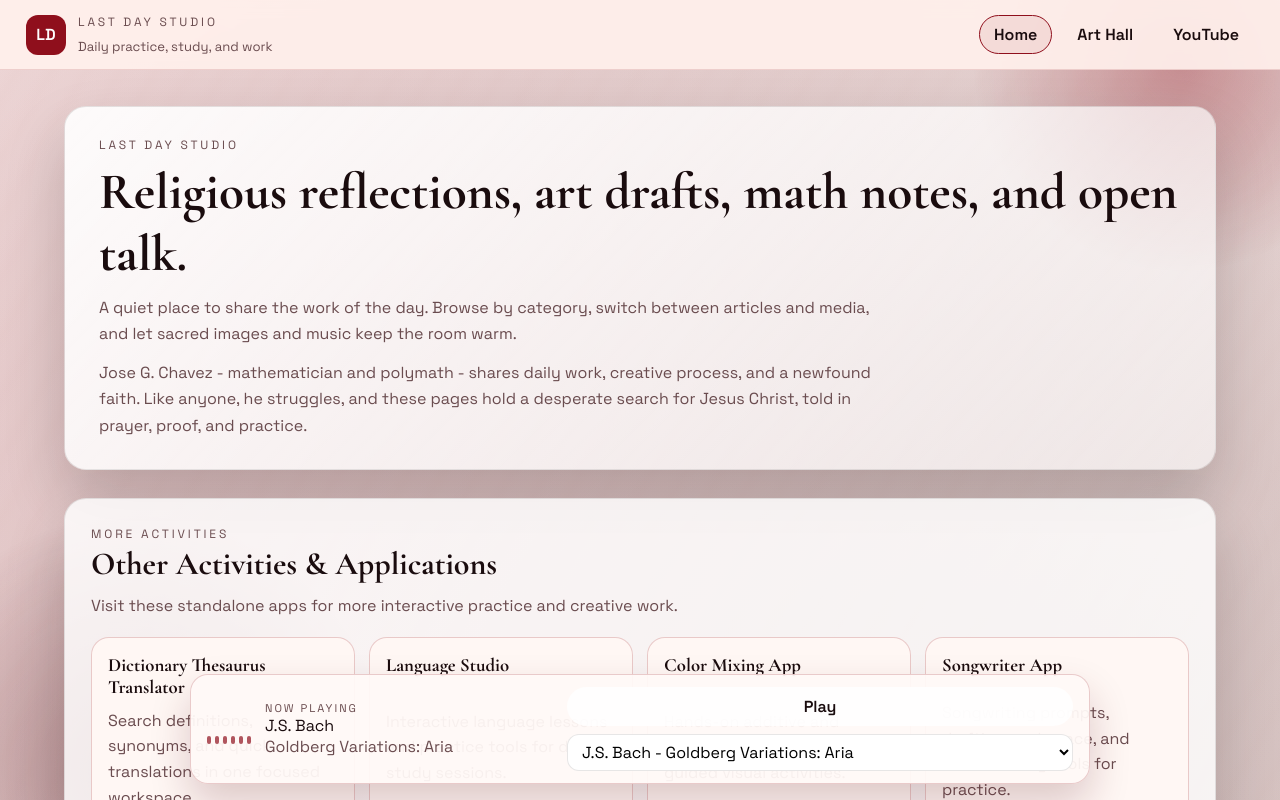
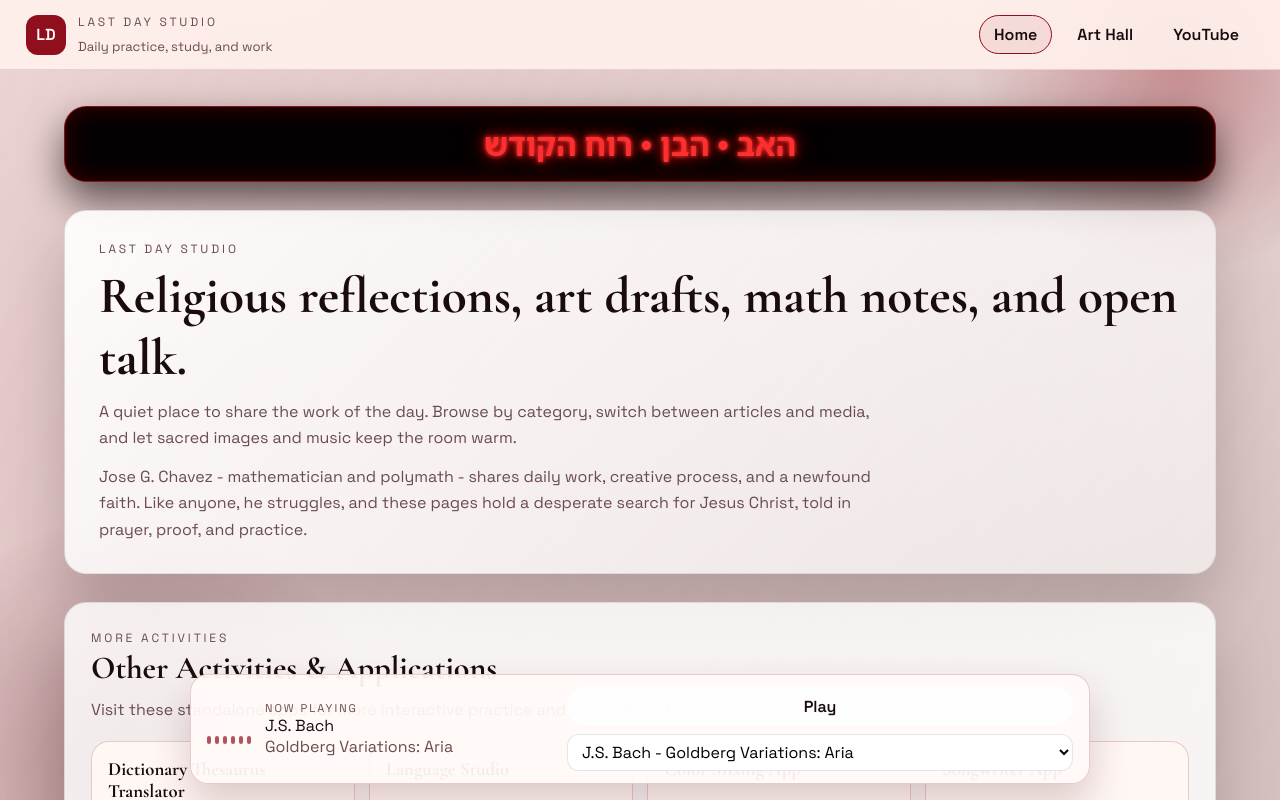
Before and after one commit to FollowingJCABIC/Website-React-FBD, a React (Vite) app: page /#/ in a window 1280 px wide. Shown: the top 800 px of the page. Built offline with nearby package versions, Linux system fonts and the light colour scheme.

Commit message:
feat(home): add glowing Hebrew trinity banner

```diff
--- a/src/pages/Home.jsx
+++ b/src/pages/Home.jsx
@@ -140,6 +140,12 @@ export default function Home({
 
   return (
     <>
+      <section className="trinity-banner" aria-label="Hebrew Trinity banner">
+        <p className="trinity-hebrew" lang="he" dir="rtl">
+          האב • הבן • רוח הקודש
+        </p>
+      </section>
+
       <section className="hero">
         <p className="eyebrow">Last Day Studio</p>
         <h1>Religious reflections, art drafts, math notes, and open talk.</h1>
--- a/src/styles.css
+++ b/src/styles.css
@@ -145,6 +145,30 @@ a {
   padding: 36px 24px 130px;
   display: grid;
   gap: 28px;
+}
+
+.trinity-banner {
+  border-radius: var(--radius);
+  border: 1px solid rgba(255, 38, 38, 0.52);
+  background: #040102;
+  box-shadow:
+    inset 0 0 24px rgba(128, 0, 0, 0.42),
+    0 18px 38px rgba(8, 2, 2, 0.62);
+  padding: 16px 20px;
+}
+
+.trinity-hebrew {
+  margin: 0;
+  text-align: center;
+  color: #ff2f2f;
+  font-family: "Noto Sans Hebrew", "Arial Hebrew", "Arial", sans-serif;
+  font-size: clamp(1.45rem, 2.4vw, 2.1rem);
+  font-weight: 700;
+  text-shadow:
+    0 0 4px rgba(255, 64, 64, 0.98),
+    0 0 10px rgba(255, 0, 0, 0.84),
+    0 0 20px rgba(255, 0, 0, 0.62),
+    0 0 34px rgba(150, 0, 0, 0.44);
 }
 
 .hero {
```
